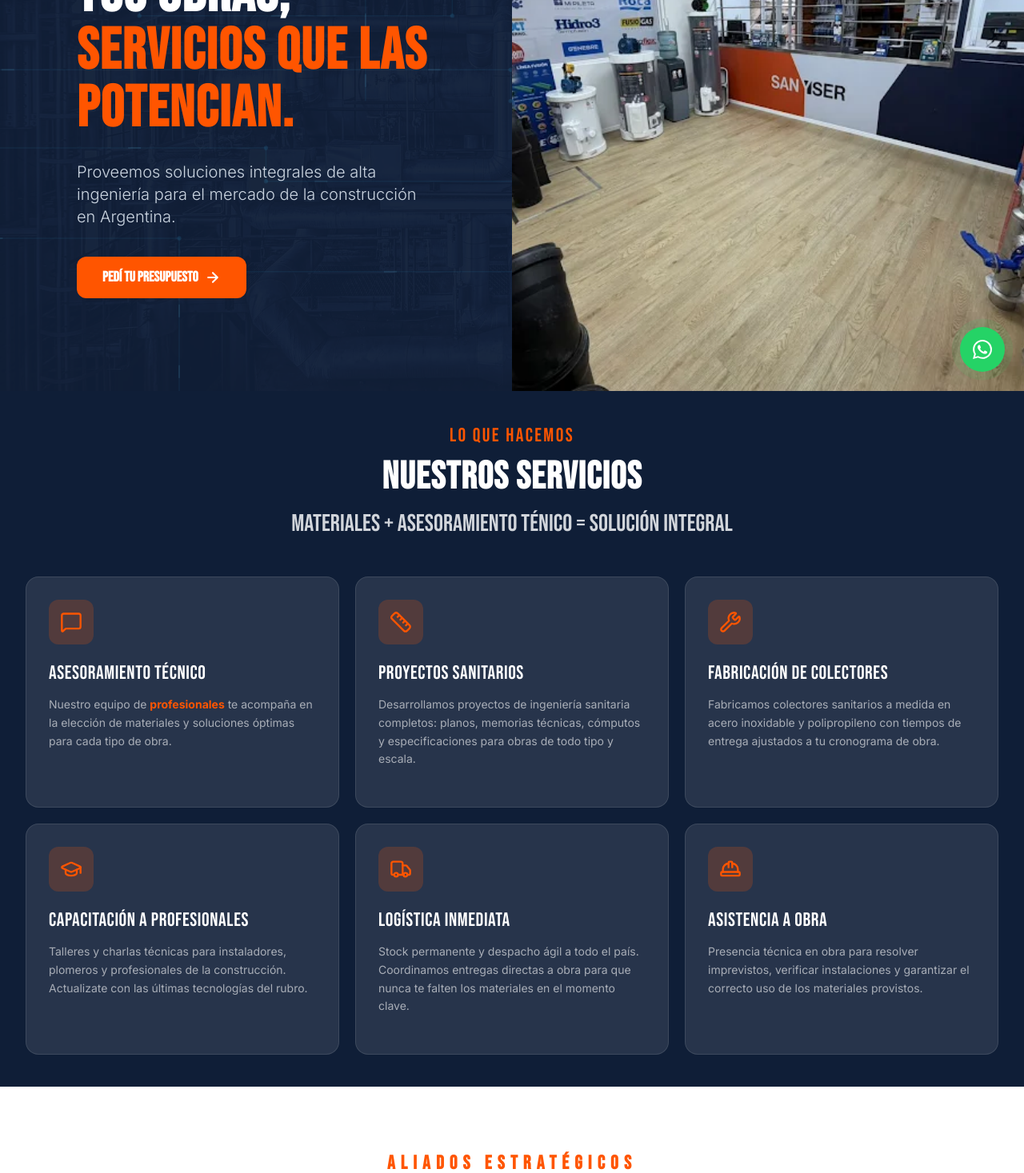
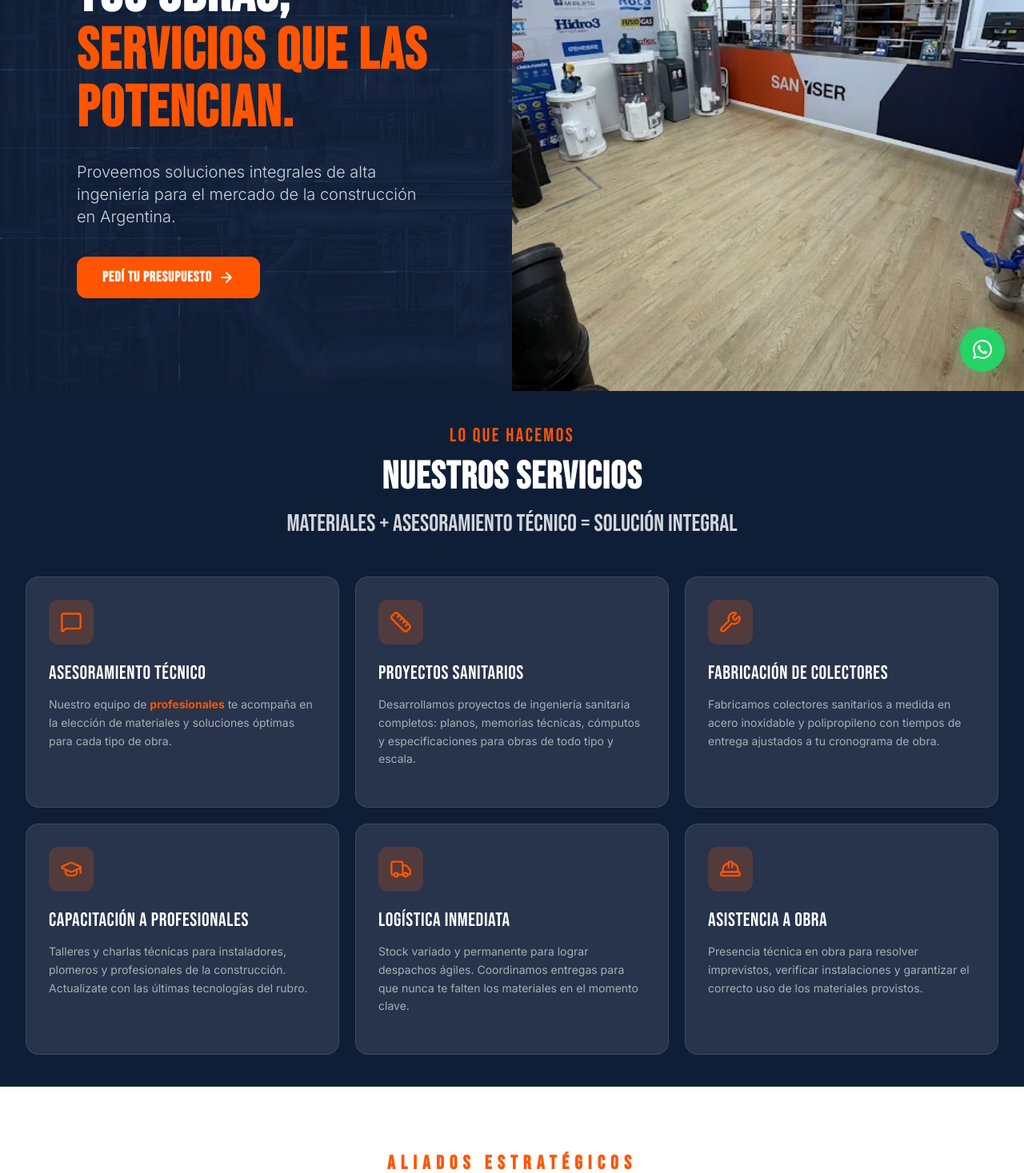
Before and after one commit to agusruiz11/sanyser-web, a React (Vite) app in the folder sanyser-landing/: page / in a window 1280 px wide. Shown: the part 311-1778 px from the top of the page at 80% size. Built offline with nearby package versions, Linux system fonts and the light colour scheme.

Commit message:
fix: wording. last changes

```diff
--- a/sanyser-landing/src/components/sections/Hero.jsx
+++ b/sanyser-landing/src/components/sections/Hero.jsx
@@ -127,7 +127,7 @@ export default function Hero() {
                 href={`https://wa.me/${WHATSAPP_NUMBER}?text=${encodeURIComponent(WHATSAPP_PRESUPUESTO)}`}
                 target="_blank"
                 rel="noopener noreferrer"
-                className="bg-primary-orange text-white px-6 sm:px-8 py-3 rounded-xl font-bold font-headline text-base sm:text-lg hover:shadow-[0_0_30px_rgba(255,85,0,0.4)] transition-all flex items-center gap-2"
+                className="tracking-wider bg-primary-orange text-white px-6 sm:px-8 py-3 rounded-xl font-bold font-headline text-base sm:text-lg hover:shadow-[0_0_30px_rgba(255,85,0,0.4)] transition-all flex items-center gap-2"
               >
                 Pedí tu presupuesto
                 <svg xmlns="http://www.w3.org/2000/svg" viewBox="0 0 24 24" fill="none" stroke="currentColor" strokeWidth="2.5" strokeLinecap="round" strokeLinejoin="round" className="w-5 h-5">
--- a/sanyser-landing/src/components/sections/Servicios.jsx
+++ b/sanyser-landing/src/components/sections/Servicios.jsx
@@ -53,7 +53,7 @@ export default function Servicios() {
           <SectionTitle
             eyebrow="Lo que hacemos"
             title="Nuestros servicios"
-            subtitle="MATERIALES + ASESORAMIENTO TÉNICO = SOLUCIÓN INTEGRAL"
+            subtitle="MATERIALES + ASESORAMIENTO TÉCNICO = SOLUCIÓN INTEGRAL"
             light
           />
         </div>
--- a/sanyser-landing/src/data/faq.js
+++ b/sanyser-landing/src/data/faq.js
@@ -27,7 +27,7 @@ export const faq = [
     id: 5,
     pregunta: '¿Puedo visitar el showroom o el depósito?',
     respuesta:
-      'Por supuesto. Estamos en Lomas de Zamora, Buenos Aires. Podés visitarnos de lunes a viernes de 8:00 a 17:00 hs. Te recomendamos coordinar visita con anticipación para que te atendamos con el tiempo que tu consulta merece.',
+      'Por supuesto. Estamos en Lomas de Zamora, Buenos Aires. Podés visitarnos de lunes a viernes de 8:00 a 18:00 hs y los días sábados de 8:00 a 13:00 hs. Te recomendamos coordinar visita con anticipación para que te atendamos con el tiempo que tu consulta merece.',
   },
   // {
   //   id: 6,
--- a/sanyser-landing/src/data/servicios.js
+++ b/sanyser-landing/src/data/servicios.js
@@ -27,7 +27,7 @@ export const servicios = [
     id: 5,
     icono: 'Truck',
     titulo: 'Logística Inmediata',
-    descripcion: 'Stock permanente y despacho ágil a todo el país. Coordinamos entregas directas a obra para que nunca te falten los materiales en el momento clave.',
+    descripcion: 'Stock variado y permanente para lograr despachos ágiles. Coordinamos entregas para que nunca te falten los materiales en el momento clave.',
   },
   {
     id: 6,
```
Also changed, not shown: sanyser-landing/src/assets/marcasLogos/awaduct.png, sanyser-landing/src/assets/marcasLogos/fusiogas.png.
